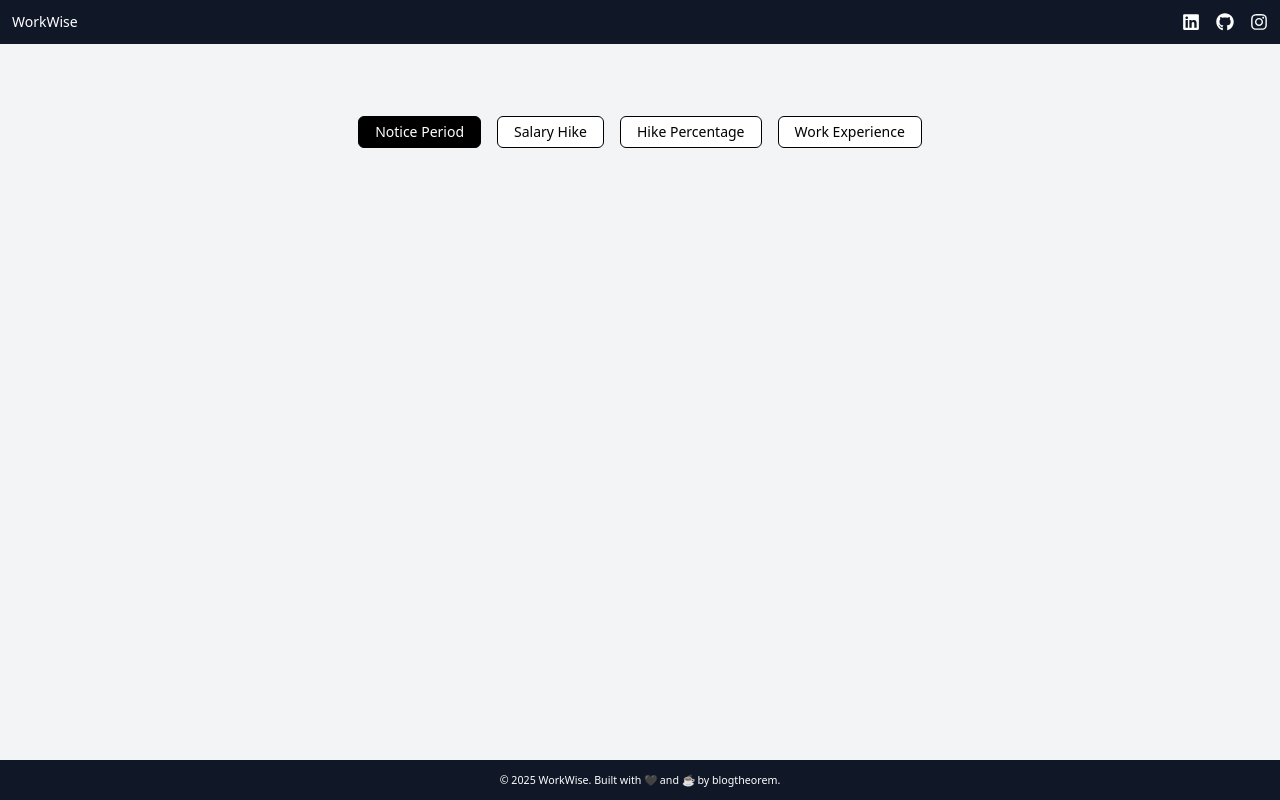
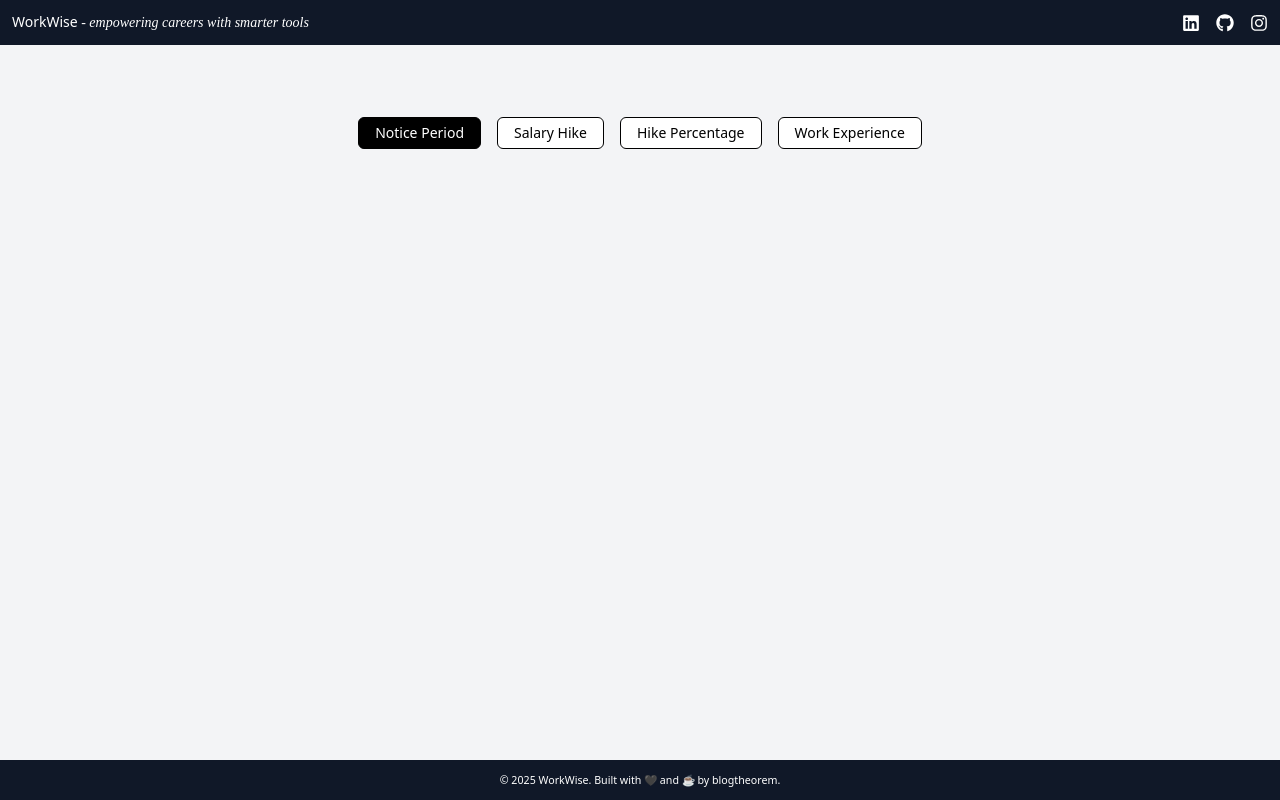
Before and after one commit to enggsuraj/work-wise, a Next.js app: page / in a window 1280 px wide. Built offline with nearby package versions, Linux system fonts and the light colour scheme.

Commit message:
add/links-social

```diff
--- a/src/layout/Header.jsx
+++ b/src/layout/Header.jsx
@@ -9,6 +9,10 @@ const Header = () => {
         <Link href="/" rel="noopener noreferrer">
           WorkWise
         </Link>
+        <span className="italic text-sm font-light font-[cursive]">
+          {" "}
+          - empowering careers with smarter tools
+        </span>
       </Label>
       <div className="flex gap-4">
         <Link
```
